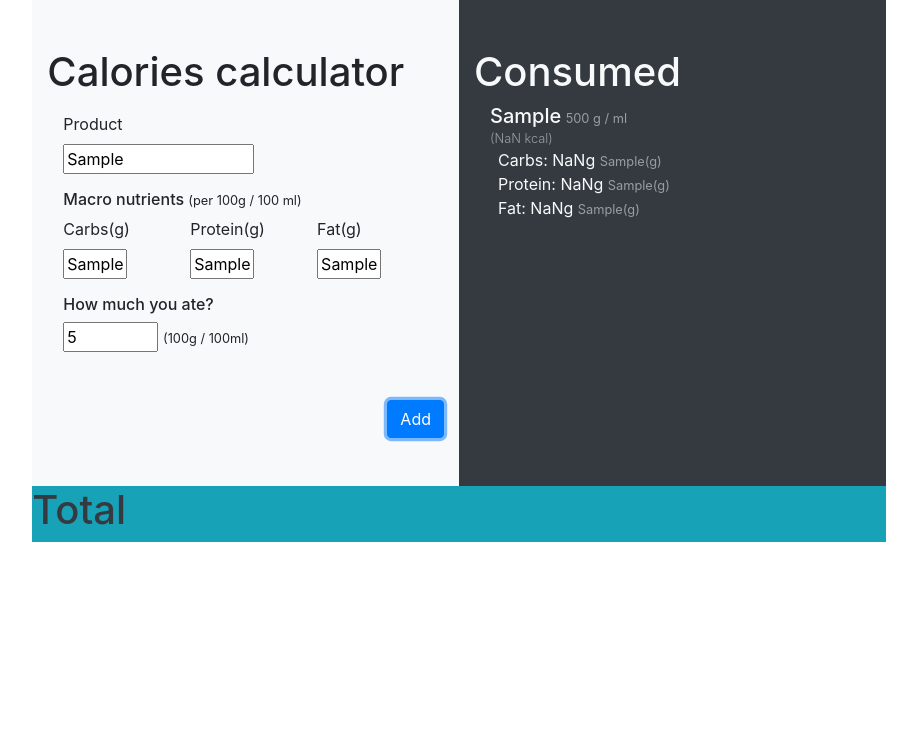
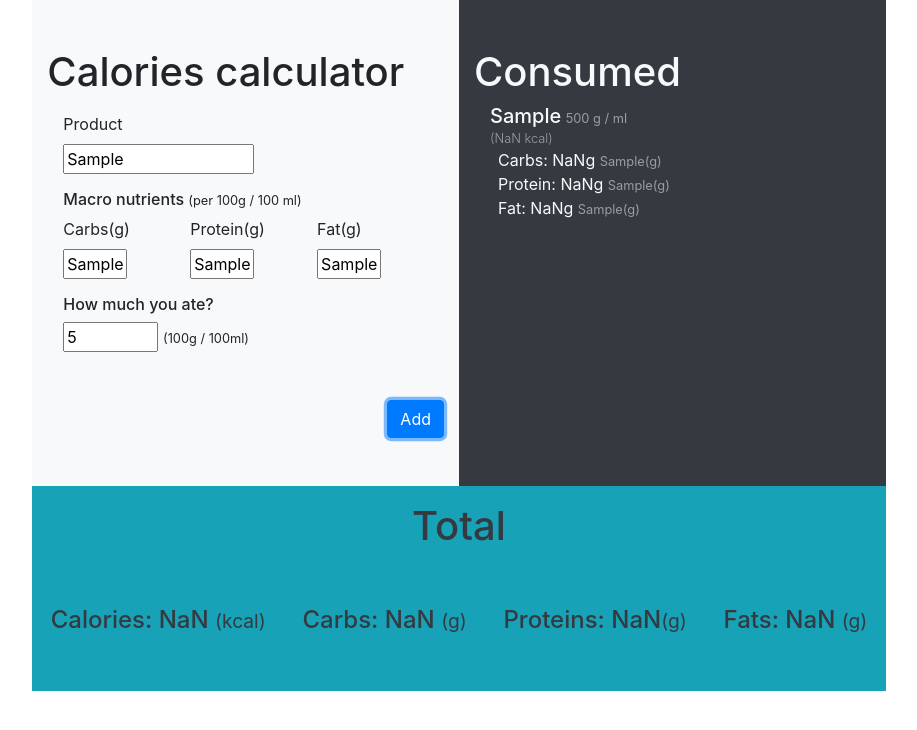
Before and after one commit to nparoski/calories-calculator, a plain HTML site: page index.html in a window 1280 px wide. Both pictures are taken after typing "Sample", "Sample", "Sample", "Sample", "5" into the empty fields and a click on the button "Add". Shown: the whole page, without its empty margins (181-1098 px from the left). Drawn offline with nearby package versions, Linux system fonts and the light colour scheme.

Commit message:
Section for total calories intake added

```diff
--- a/index.html
+++ b/index.html
@@ -50,9 +50,11 @@
   </div> <!-- /.container-fluid -->
   <div class="container col-12 col-xl-8 col-lg-10">
     <div class="row">
-      <div class="total bg-info text-dark w-100">
-        <h1>Total</h1>
-
+      <div class="total bg-info text-dark w-100" id="total">
+        <h1 class="text-center mt-3">Total</h1>
+        <div class="total-info d-flex flex-column flex-md-row align-items-center justify-content-around py-5" id="total-info">
+          <h2 class="text-center text-white-50 font-italic font-weight-normal">You still didnt consume anything for today.</h2>
+        </div>
       </div>
     </div><!-- /.row -->
   </div><!-- /.container-fluid -->
--- a/main.js
+++ b/main.js
@@ -2,6 +2,7 @@
 // protein 4kcal in 1 gram
 // fat 9kcal in 1 gram
 
+// 1. export this as module|component
 let button = document.getElementById('btn-add');
 let product = document.getElementById('inp-product');
 let carbs = document.getElementById('inp-carbs');
@@ -23,8 +24,36 @@ button.addEventListener('click',()=>{
       <li>Fat: ${fat.value * amount.value}g <span class="small text-white-50">${fat.value}(g)</span></li>
     </ul>
   </div>`;
+  calcTotal();
   if(products.clientHeight >= 330){
     products.style.overflowY = "scroll";
     products.style.maxHeight = "330px";
   }
 })
+
+// 1. end of module|component
+
+// 2. export this as module|component
+const totalInfo = document.getElementById('total-info');
+function calcTotal(){
+  const productItem = document.querySelectorAll('.product--item');
+  let totalCarbs=0;
+  let totalProts=0;
+  let totalFats=0;
+
+  for (let i = 0; i < productItem.length; i++) {
+    let carbs = productItem[i].children[3].children[0].textContent.split(" ")[1].replace('g','')
+    let proteins = productItem[i].children[3].children[1].textContent.split(" ")[1].replace('g','')
+    let fats = productItem[i].children[3].children[2].textContent.split(" ")[1].replace('g','')
+    totalCarbs += parseInt(carbs);
+    totalProts += parseInt(proteins);
+    totalFats += parseInt(fats);
+  }
+  let totalKcal = (totalCarbs*4)+(totalProts*4)+(totalFats*9);
+  totalInfo.innerHTML = `
+  <h4>Calories: ${totalKcal} <span class="small">(kcal)</span></h2>
+  <h4>Carbs: ${totalCarbs} <span class="small">(g)</span></h2>
+  <h4>Proteins: ${totalProts}<span class="small">(g)</span></h2>
+  <h4>Fats: ${totalFats} <span class="small">(g)</span></h4>`
+}
+// 2. end of module|component
```
Also changed, not shown: 1 other file.
